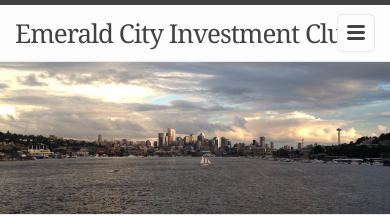
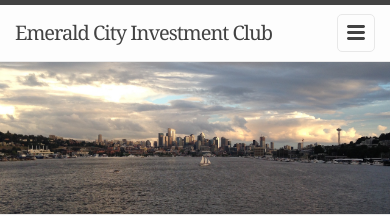
Before and after one commit to EmeraldCityInvestmentClub/emeraldcityinvestmentclub.github.io, a Jekyll site: the page built from index.html, in a window 390 px wide. Shown: the top 216 px of the page. Built offline with Jekyll 4.4.1, drawn with Linux system fonts in a browser that asks for light colours.

Commit message:
Responsive site header for narrow screens

```diff
--- a/_sass/_layout.scss
+++ b/_sass/_layout.scss
@@ -21,6 +21,18 @@
     &,
     &:visited {
         color: $grey-color-dark;
+    }
+
+    @include media-query($on-palm) {
+        margin-right: 40px;
+    }
+
+    @include media-query($on-small) {
+        font-size: 20px;
+    }
+
+    @include media-query($on-tiny) {
+        font-size: 14px;
     }
 }
 
--- a/css/main.scss
+++ b/css/main.scss
@@ -25,6 +25,8 @@ $grey-color-dark:  darken($grey-color, 25%);
 // Width of the content area
 $content-width:    800px;
 
+$on-tiny:          300px;
+$on-small:         400px;
 $on-palm:          600px;
 $on-laptop:        800px;
 
```
